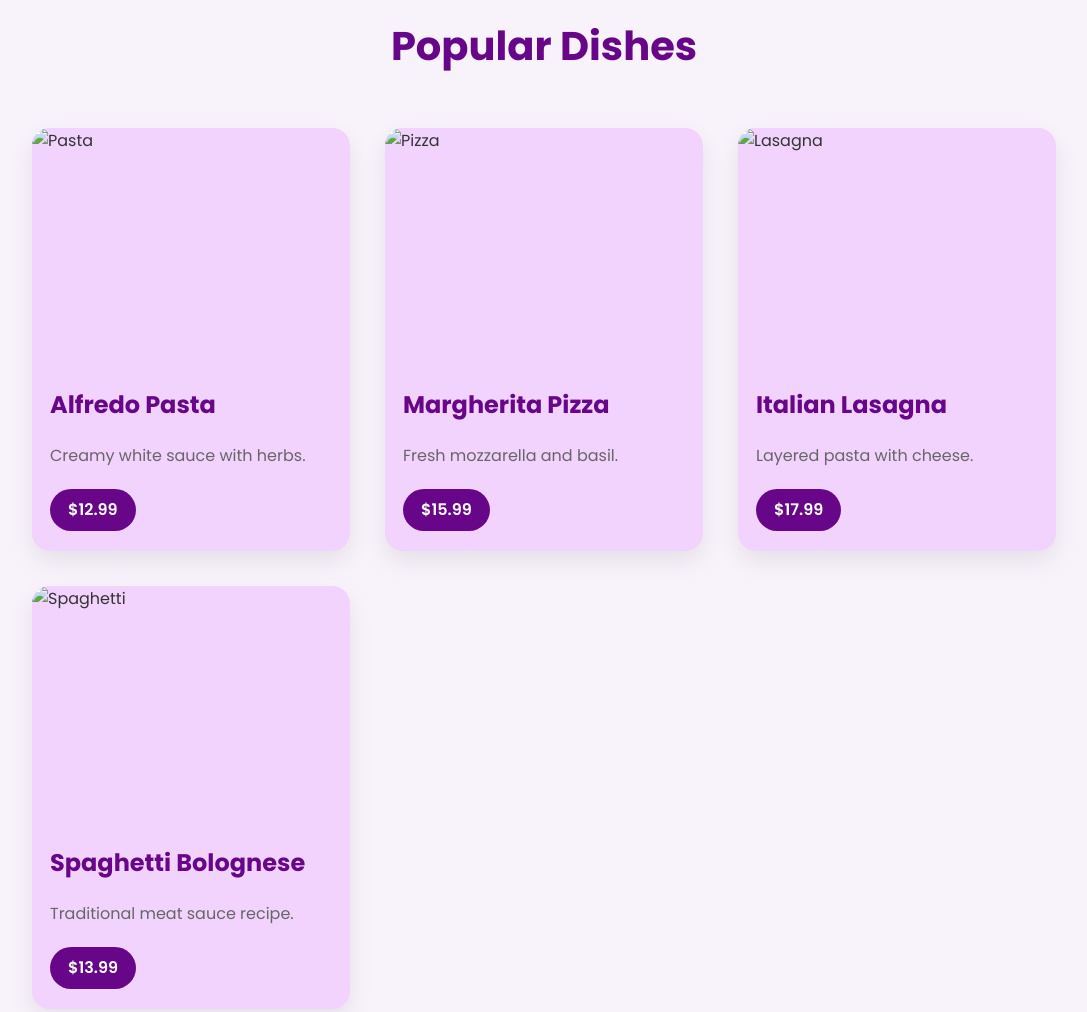
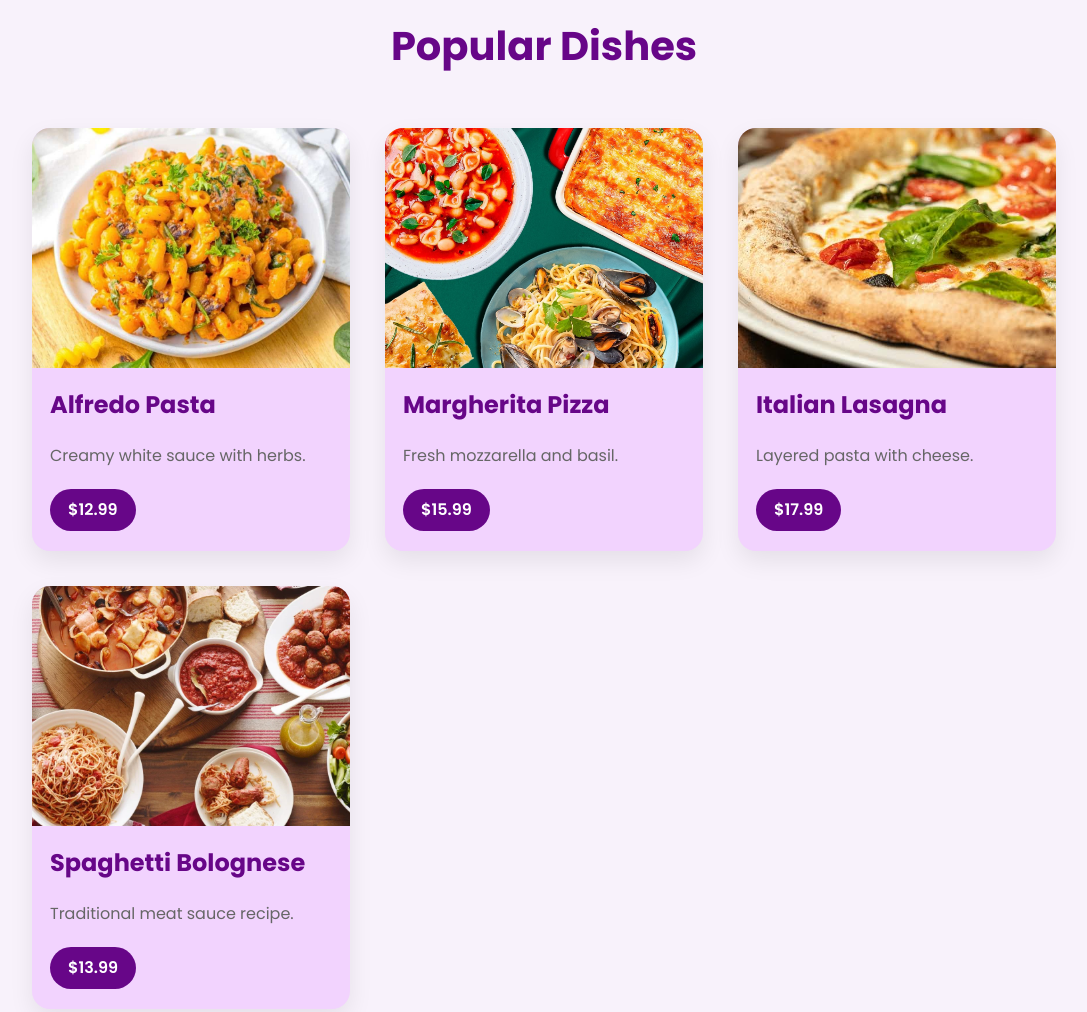
Before and after one commit to virons-hp/Restuarant, a plain HTML site: page index.html in a window 1280 px wide. Shown: the part 1440-2452 px from the top of the page, without its empty margins (96-1183 px from the left). Drawn offline with Linux system fonts and the light colour scheme; files whose address does not match are found by name.

Commit message:
cards image updated

```diff
--- a/index.html
+++ b/index.html
@@ -154,7 +154,7 @@
 
             <div class="food-card">
 
-                <img src="Italian-Sausage-Pasta.jpg" alt="Pasta">
+                <img src="./assets/Italian-Sausage-Pasta.jpg" alt="Pasta">
 
                 <h3>Alfredo Pasta</h3>
 
@@ -170,7 +170,7 @@
 
             <div class="food-card">
 
-                <img src="dish2.jpg" alt="Pizza">
+                <img src="./assets/dish2.jpg" alt="Pizza">
 
                 <h3>Margherita Pizza</h3>
 
@@ -186,7 +186,7 @@
 
             <div class="food-card">
 
-                <img src="dish3.jpg" alt="Lasagna">
+                <img src="./assets/dish3.jpg" alt="Lasagna">
 
                 <h3>Italian Lasagna</h3>
 
@@ -202,7 +202,7 @@
 
             <div class="food-card">
 
-                <img src="dish4.webp" alt="Spaghetti">
+                <img src="./assets/dish4.webp" alt="Spaghetti">
 
                 <h3>Spaghetti Bolognese</h3>
 
@@ -242,7 +242,7 @@
 
         <div class="about-image">
 
-            <img src="bakehouse.jpg" alt="Restaurant">
+            <img src="./assets/bakehouse.jpg" alt="Restaurant">
 
         </div>
 
@@ -281,7 +281,7 @@
 
         <div class="chef-box">
 
-            <img src="chef.jpg" alt="Chef">
+            <img src="./assets/chef.jpg" alt="Chef">
 
             <h3>Chef Marco Rossi</h3>
 
@@ -304,17 +304,17 @@
 
         <div class="gallery-grid">
 
-            <img src="dish.jpg" alt="">
+            <img src="./assets/dish.jpg" alt="">
 
-            <img src="dish2.jpg" alt="">
+            <img src="./assets/dish2.jpg" alt="">
 
-            <img src="dish3.jpg" alt="">
+            <img src="./assets/dish3.jpg" alt="">
 
-            <img src="dish4.webp" alt="">
+            <img src="./assets/dish4.webp" alt="">
 
-            <img src="dish3.webp" alt="">
+            <img src="./assets/dish3.webp" alt="">
 
-            <img src="italian-sausage-pasta.jpg" alt="">
+            <img src="./assets/italian-sausage-pasta.jpg" alt="">
 
         </div>
 
```
